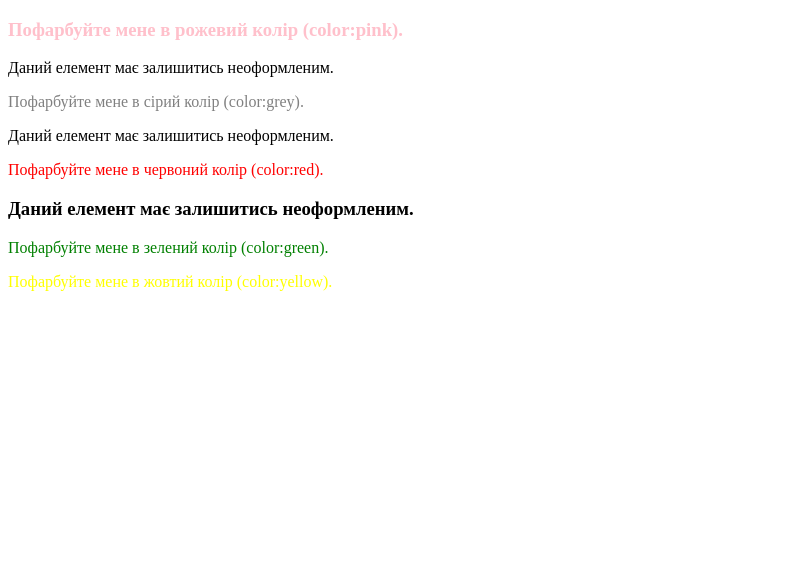
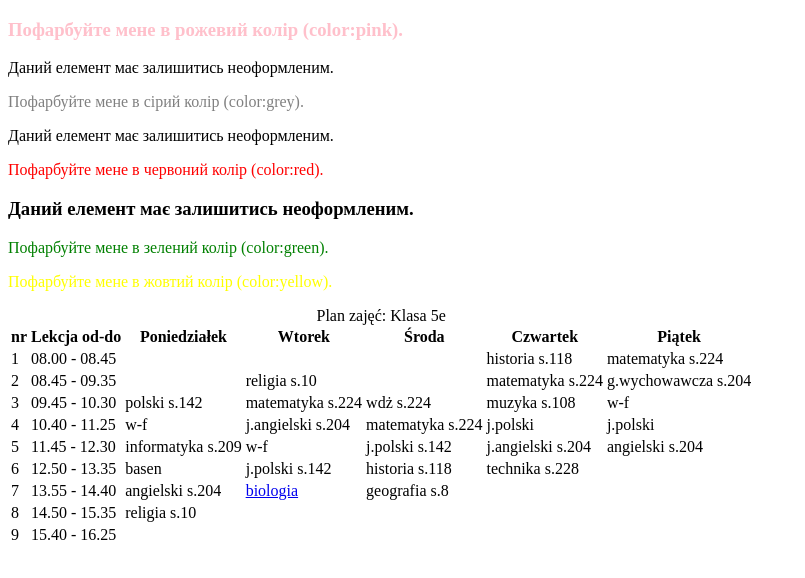
Before and after one commit to NikitosekPro/hw-8, a plain HTML site: page index.html in a window 1280 px wide. Shown: the whole page, without its empty margins (0-805 px from the left). Drawn offline with Linux system fonts and the light colour scheme.

Commit message:
Update index.html

```diff
--- a/index.html
+++ b/index.html
@@ -17,5 +17,120 @@
       <p>Пофарбуйте мене в зелений колір (color:green).</p>
       <p class="yellow">Пофарбуйте мене в жовтий колір (color:yellow).</p>
     </div>
+
+
+    <table>
+    <caption>
+        Plan zajęć: Klasa 5e
+    </caption>
+
+    <thead>
+        <tr>
+        <th>nr</th>
+        <th>Lekcja od-do</th>
+        <th class="day">Poniedziałek</th>
+        <th>Wtorek</th>
+        <th class="day">Środa</th>
+        <th>Czwartek</th>
+        <th title="THE BEST DAY!!!" class="day">Piątek</th>
+        </tr>
+    </thead>
+    <tbody>
+        <tr>
+        <td>1</td>
+        <td>08.00 - 08.45</td>
+        <td></td>
+        <td></td>
+        <td></td>
+        <td>historia s.118</td>
+        <td>matematyka s.224</td>
+        </tr>
+
+        <tr>
+        <td>2</td>
+        <td>08.45 - 09.35</td>
+        <td></td>
+        <td>religia s.10</td>
+        <td></td>
+        <td>matematyka s.224</td>
+        <td>g.wychowawcza s.204</td>
+        </tr>
+
+        <tr>
+        <td>3</td>
+        <td>09.45 - 10.30</td>
+        <td class="Kahoot" title="Kahoot" >polski s.142</td>
+        <td>matematyka s.224</td>
+        <td>wdż s.224</td>
+        <td>muzyka s.108</td>
+        <td>w-f</td>
+        </tr>
+
+        <tr>
+        <td>4</td>
+        <td>10.40 - 11.25</td>
+        <td>w-f</td>
+        <td>j.angielski s.204</td>
+        <td>matematyka s.224</td>
+        <td>j.polski</td>
+        <td>j.polski</td>
+        </tr>
+
+        <tr>
+        <td>5</td>
+        <td>11.45 - 12.30</td>
+        <td>informatyka s.209</td>
+        <td>w-f</td>
+        <td>j.polski s.142</td>
+        <td>j.angielski s.204</td>
+        <td>angielski s.204</td>
+        </tr>
+
+        <tr>
+        <td>6</td>
+        <td>12.50 - 13.35</td>
+        <td>basen</td>
+        <td>j.polski s.142</td>
+        <td>historia s.118</td>
+        <td>technika s.228</td>
+        <td></td>
+        </tr>
+
+        <tr>
+        <td>7</td>
+        <td>13.55 - 14.40</td>
+        <td>angielski s.204</td>
+        <td title="test"><a href="#">biologia</a></td>
+        <td>geografia s.8</td>
+        <td></td>
+        <td></td>
+        </tr>
+
+        <tr>
+        <td>8</td>
+        <td>14.50 - 15.35</td>
+        <td>religia s.10</td>
+        <td></td>
+        <td></td>
+        <td></td>
+        <td></td>
+        </tr>
+
+        <tr>
+        <td>9</td>
+        <td>15.40 - 16.25</td>
+        <td></td>
+        <td></td>
+        <td></td>
+        <td></td>
+        <td></td>
+        </tr>
+    </tbody>
+    </table>
+
+
+
+
+
   </body>
 </html>
```
